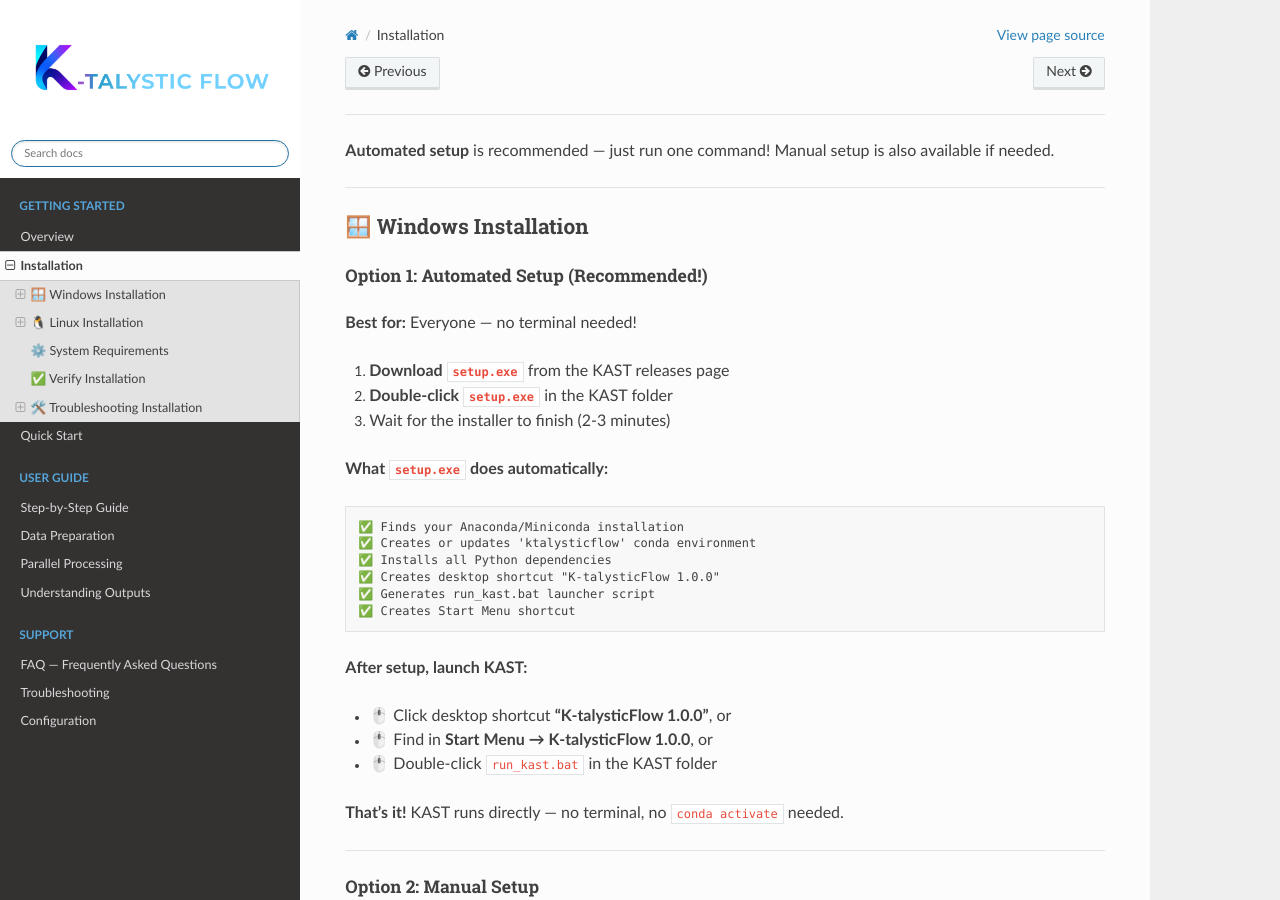
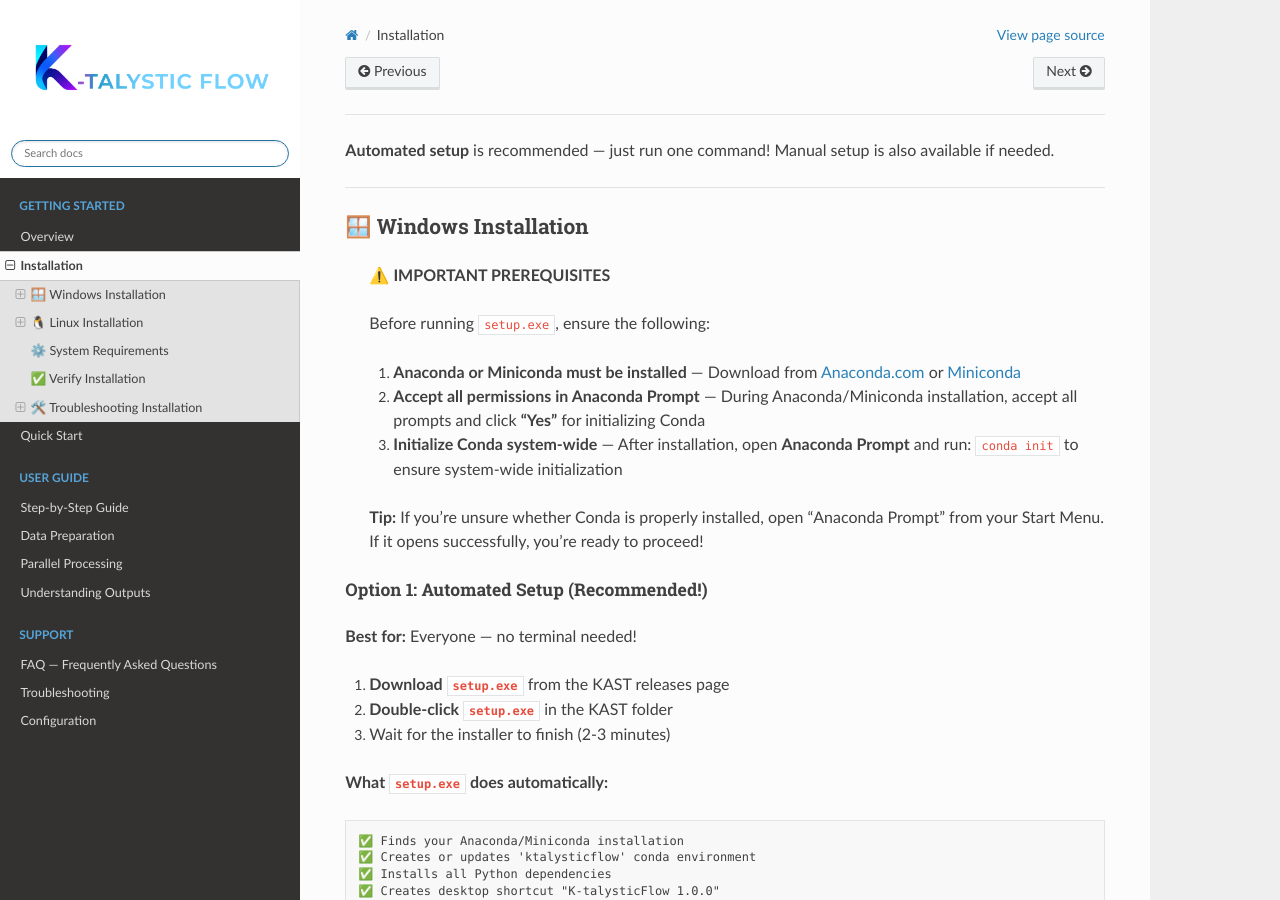
Before and after one commit to kelsouzs/KAST, a Sphinx documentation site: the page built from docs/getting-started/installation.md, in a window 1280 px wide and 900 px high. Built offline with Sphinx 7.4.7 and the Read the Docs theme 3.1.0, drawn with Linux system fonts in a browser that asks for light colours; pages that are not in the unit, such as notebooks, are missing from menus.

Commit message:
Atualization of .gitignore, installation instructions, and addition of uninstaller script.

```diff
--- a/docs/getting-started/installation.md
+++ b/docs/getting-started/installation.md
@@ -5,6 +5,16 @@
 ---
 
 ## 🪟 Windows Installation
+
+> ⚠️ **IMPORTANT PREREQUISITES**
+>
+> Before running `setup.exe`, ensure the following:
+>
+> 1. **Anaconda or Miniconda must be installed** — Download from [Anaconda.com](https://www.anaconda.com/download) or [Miniconda](https://docs.conda.io/projects/miniconda/en/latest/)
+> 2. **Accept all permissions in Anaconda Prompt** — During Anaconda/Miniconda installation, accept all prompts and click **"Yes"** for initializing Conda
+> 3. **Initialize Conda system-wide** — After installation, open **Anaconda Prompt** and run: `conda init` to ensure system-wide initialization
+>
+> **Tip:** If you're unsure whether Conda is properly installed, open "Anaconda Prompt" from your Start Menu. If it opens successfully, you're ready to proceed!
 
 ### Option 1: Automated Setup (Recommended!)
 
```
Also changed, not shown: 3 other files.
